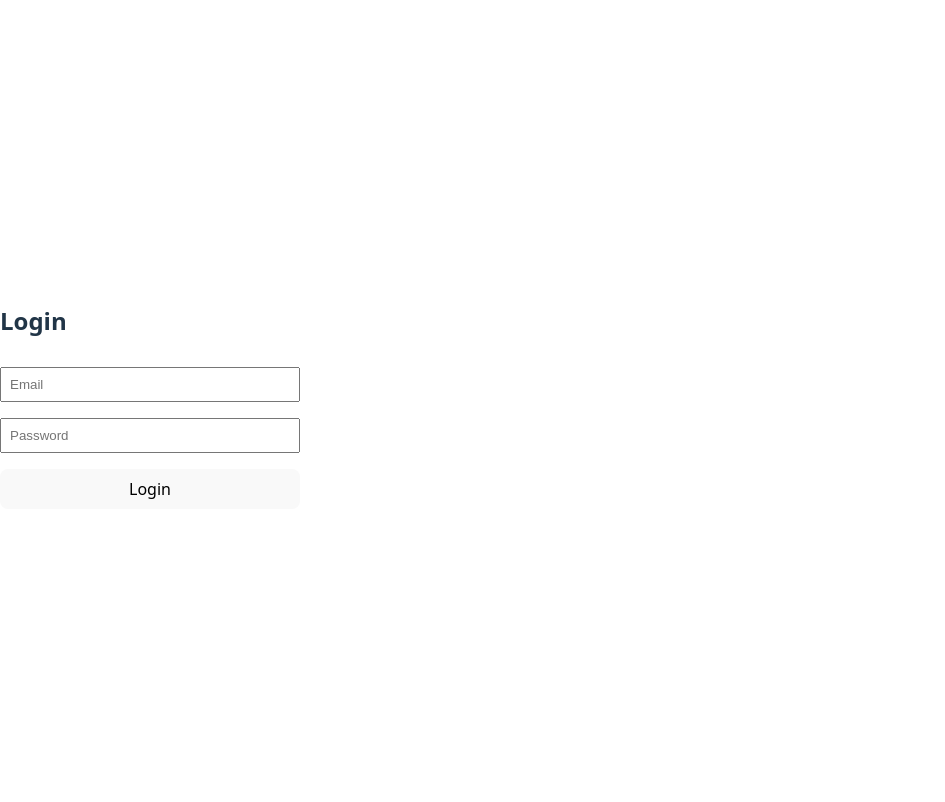
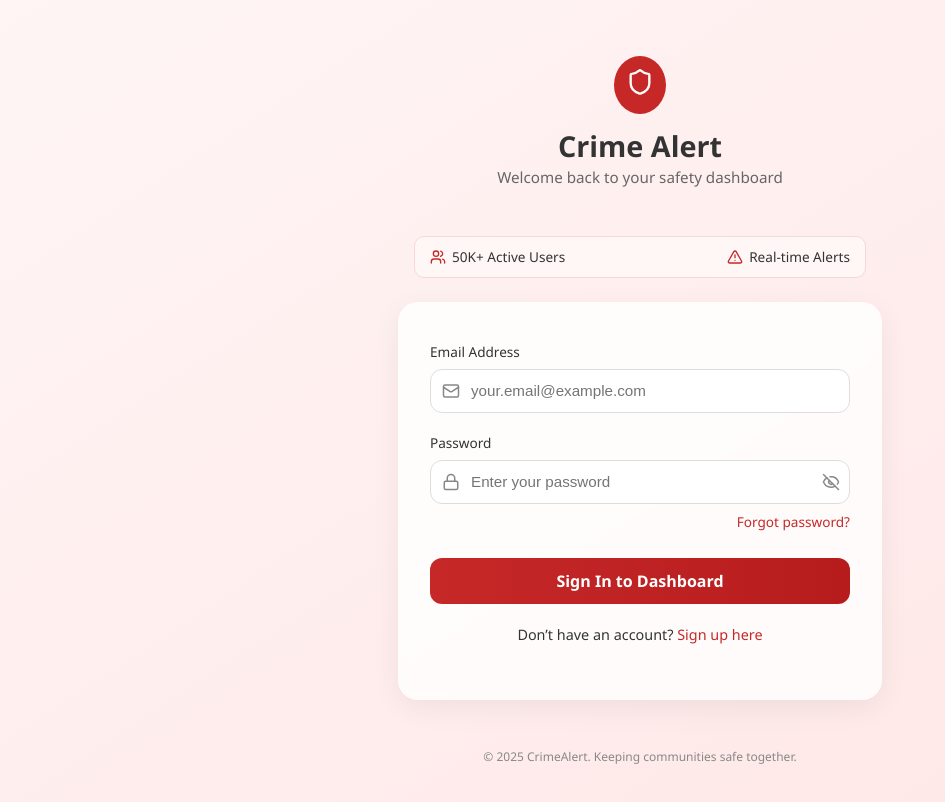
Before and after one commit to 0xAupy/Project-3100, a React (Vite) app in the folder frontend/: page /login in a window 1280 px wide. Shown: the top 802 px of the page, without its empty margins (0-945 px from the left). Built offline with nearby package versions, Linux system fonts and the light colour scheme; no server answers.

Commit message:
login page ui complete

```diff
--- a/frontend/src/pages/Login.css
+++ b/frontend/src/pages/Login.css
@@ -1,20 +1,238 @@
-/* Login.css */
-.login-container {
+/* Reset & Layout */
+body {
+  margin: 0;
+  font-family: "Segoe UI", Tahoma, Geneva, Verdana, sans-serif;
+  background: linear-gradient(to bottom right, #fff5f5, #ffe6e6);
+  color: #333;
+}
+
+/* Main Container */
+.layout-root {
   display: flex;
+  align-items: center;
+  justify-content: center;
+  min-height: 100vh;
+  width: 100vw;
+  background: linear-gradient(to bottom right, #fff5f5, #ffe6e6);
+  padding: 2rem;
+  box-sizing: border-box;
+}
+
+.login-wrapper {
+  display: flex;
+  flex-direction: column;
   justify-content: center;
   align-items: center;
-  height: 100vh;
+  padding: 1.5rem;
+  width: 100%;
+  max-width: 420px; /* Increased container width */
 }
+
+/* Header */
+.login-header {
+  text-align: center;
+  margin-bottom: 2rem;
+}
+
+.logo-circle {
+  background: #c62828;
+  padding: 12px;
+  border-radius: 50%;
+  display: inline-block;
+  margin-bottom: 1rem;
+}
+
+.login-header h1 {
+  margin: 0;
+  font-size: 1.8rem;
+  font-weight: bold;
+}
+
+.login-header p {
+  font-size: 0.95rem;
+  color: #666;
+  margin-top: 0.25rem;
+}
+
+/* Stats */
+.stats-banner {
+  display: flex;
+  justify-content: space-between;
+  background: #fff6f6;
+  border: 1px solid #f8d7da;
+  padding: 10px 15px;
+  border-radius: 10px;
+  margin-bottom: 1.5rem;
+  width: 100%;
+  font-size: 0.85rem;
+}
+
+.stat-item {
+  display: flex;
+  align-items: center;
+  gap: 6px;
+}
+
+/* Form */
 .login-form {
+  background: #ffffffcc;
+  backdrop-filter: blur(4px);
+  padding: 2.5rem 2rem;
+  border-radius: 20px;
+  box-shadow: 0 8px 30px rgba(0, 0, 0, 0.06);
+  width: 100%;
+  max-width: 480px; /* Increased form width */
+}
+
+.form-group {
+  margin-bottom: 1.25rem;
+}
+
+.form-group label {
+  font-size: 0.85rem;
+  display: block;
+  margin-bottom: 0.4rem;
+  color: #333;
+}
+
+.input-icon {
+  position: relative;
   display: flex;
-  flex-direction: column;
-  width: 300px;
+  align-items: center;
 }
-.login-form input,
-.login-form button {
-  margin: 8px 0;
+
+.input-icon input {
+  width: 100%;
+  padding: 12px 45px 12px 40px; /* More right padding for eye icon */
+  border: 1px solid #ddd;
+  border-radius: 12px;
+  font-size: 0.95rem;
+  background-color: #ffffff; /* Fixed background color */
+  color: #333;
+  box-sizing: border-box;
+  transition: border-color 0.3s ease, box-shadow 0.3s ease;
+  height: 44px; /* Fixed height for consistent positioning */
+}
+
+.input-icon input:focus {
+  outline: none;
+  border-color: #c62828;
+  box-shadow: 0 0 0 3px rgba(198, 40, 40, 0.1);
+}
+
+.input-icon svg:first-child {
+  position: absolute;
+  left: 12px;
+  top: 50%;
+  transform: translateY(-50%);
+  color: #888;
+  z-index: 2;
+  pointer-events: none;
+}
+
+.eye-toggle {
+  position: absolute;
+  right: 10px;
+  top: 50%;
+  transform: translateY(-50%);
+  background: none;
+  border: none;
+  cursor: pointer;
+  padding: 6px;
+  color: #888;
+  display: flex;
+  align-items: center;
+  justify-content: center;
+  z-index: 3;
+  transition: color 0.2s ease;
+  height: 30px;
+  width: 30px;
+  background: transparent;
+  border: none;
+  outline: none;
+}
+
+.eye-toggle:focus {
+  outline: none;
+  box-shadow: none;
+}
+
+.eye-toggle:hover {
+  color: #c62828;
+}
+
+.forgot-password {
+  text-align: right;
+  margin-top: -0.75rem;
+  margin-bottom: 1rem;
+  font-size: 0.85rem;
+  font-weight: bold;
+}
+
+.forgot-password a {
+  color: #c62828;
+  text-decoration: none;
+  transition: color 0.2s ease;
+}
+
+.forgot-password a:hover {
+  color: #b71c1c;
+  text-decoration: underline;
+}
+
+/* Button */
+.submit-btn {
+  width: 100%;
+  padding: 12px;
+  background: linear-gradient(to right, #c62828, #b71c1c);
+  color: white;
+  font-weight: bold;
+  border: none;
+  border-radius: 12px;
+  font-size: 1rem;
+  margin-top: 10px;
+  cursor: pointer;
+  transition: background 0.3s ease, transform 0.2s ease;
+}
+
+.submit-btn:hover {
+  background: linear-gradient(to right, #b71c1c, #880e4f);
+  transform: translateY(-1px);
+}
+
+/* Footer */
+.form-footer {
+  text-align: center;
+  margin-top: 1.25rem;
+  font-size: 0.9rem;
+}
+
+.form-footer a {
+  color: #c62828;
+  text-decoration: none;
+  font-weight: 500;
+  transition: color 0.2s ease;
+}
+
+.form-footer a:hover {
+  color: #b71c1c;
+  text-decoration: underline;
+}
+
+.error-text {
+  color: #c62828;
+  font-size: 0.85rem;
+  text-align: center;
+  margin-top: 0.5rem;
   padding: 8px;
+  background-color: #ffebee;
+  border-radius: 8px;
+  border: 1px solid #ffcdd2;
 }
-.error {
-  color: red;
+
+.footer-note {
+  font-size: 0.75rem;
+  color: #888;
+  margin-top: 3rem;
+  text-align: center;
 }
--- a/frontend/src/pages/Login.jsx
+++ b/frontend/src/pages/Login.jsx
@@ -3,20 +3,30 @@ import { useState, useContext } from "react";
 import { useNavigate } from "react-router-dom";
 import { AuthContext } from "../context/AuthContext";
 import "./Login.css";
+import {
+  Mail,
+  Lock,
+  Eye,
+  EyeOff,
+  Shield,
+  Users,
+  AlertTriangle,
+} from "lucide-react";
 
 export default function Login() {
   const { login } = useContext(AuthContext);
   const navigate = useNavigate();
   const [form, setForm] = useState({ email: "", password: "" });
   const [error, setError] = useState("");
+  const [showPassword, setShowPassword] = useState(false);
 
   const handleChange = (e) => {
     setForm({ ...form, [e.target.name]: e.target.value });
+    if (error) setError("");
   };
 
   const handleSubmit = async (e) => {
     e.preventDefault();
-    setError("");
     try {
       await login({ email: form.email, password: form.password });
       navigate("/");
@@ -26,28 +36,83 @@ export default function Login() {
   };
 
   return (
-    <div className="login-container">
+    <div className="layout-root">
+      <div className="login-wrapper">
+        <div className="login-header">
+          <div className="logo-circle">
+            <Shield size={28} color="white" />
+          </div>
+          <h1>Crime Alert</h1>
+          <p>Welcome back to your safety dashboard</p>
+        </div>
+
+        <div className="stats-banner">
+          <div className="stat-item">
+            <Users size={16} color="#c62828" />
+            <span>50K+ Active Users</span>
+          </div>
+          <div className="stat-item">
+            <AlertTriangle size={16} color="#c62828" />
+            <span>Real-time Alerts</span>
+          </div>
+        </div>
+
         <form className="login-form" onSubmit={handleSubmit}>
-        <h2>Login</h2>
-        {error && <p className="error">{error}</p>}
+          <div className="form-group">
+            <label>Email Address</label>
+            <div className="input-icon">
+              <Mail size={18} />
               <input
                 type="email"
                 name="email"
-          placeholder="Email"
+                placeholder="your.email@example.com"
                 value={form.email}
                 onChange={handleChange}
                 required
               />
+            </div>
+          </div>
+
+          <div className="form-group">
+            <label>Password</label>
+            <div className="input-icon">
+              <Lock size={18} />
               <input
-          type="password"
+                type={showPassword ? "text" : "password"}
                 name="password"
-          placeholder="Password"
+                placeholder="Enter your password"
                 value={form.password}
                 onChange={handleChange}
                 required
               />
-        <button type="submit">Login</button>
+              <button
+                type="button"
+                className="eye-toggle"
+                onClick={() => setShowPassword(!showPassword)}
+              >
+                {showPassword ? <Eye size={18} /> : <EyeOff size={18} />}
+              </button>
+            </div>
+          </div>
+          <p className="forgot-password">
+            <a href="/reset-password">Forgot password?</a>
+          </p>
+
+          {error && <p className="error-text">{error}</p>}
+
+          <button type="submit" className="submit-btn">
+            Sign In to Dashboard
+          </button>
+
+          <p className="form-footer">
+            Don’t have an account? <a href="/signup">Sign up here</a>
+          </p>
         </form>
+
+        <p className="footer-note">
+          © 2025 CrimeAlert. Keeping communities safe together.
+        </p>
+      </div>
     </div>
   );
 }
```
Lines whose indentation alone changed are shown as unchanged.
